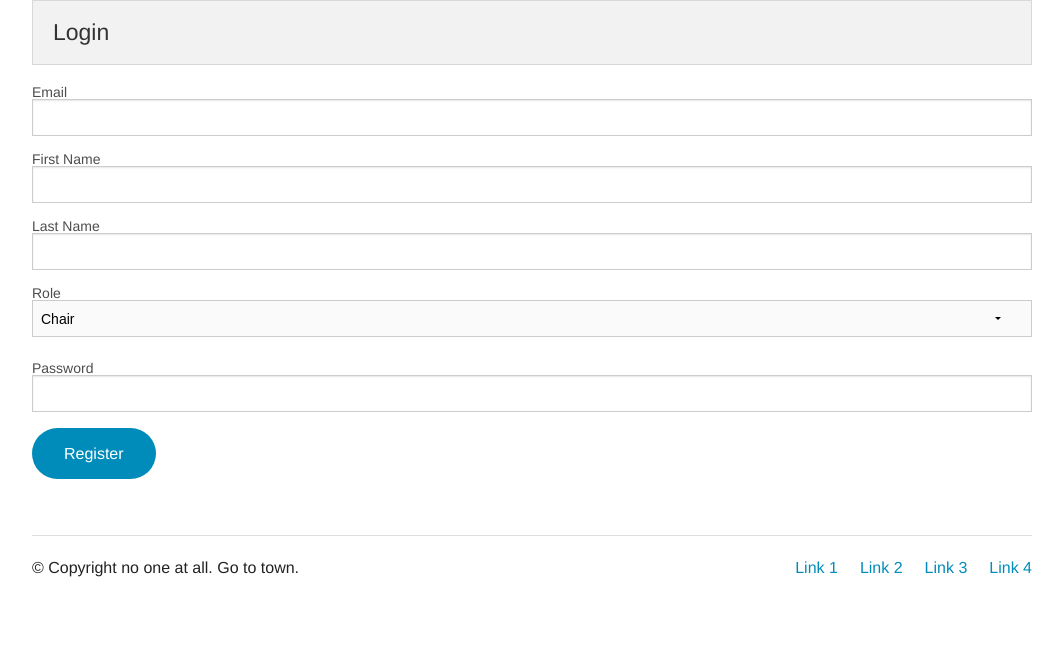
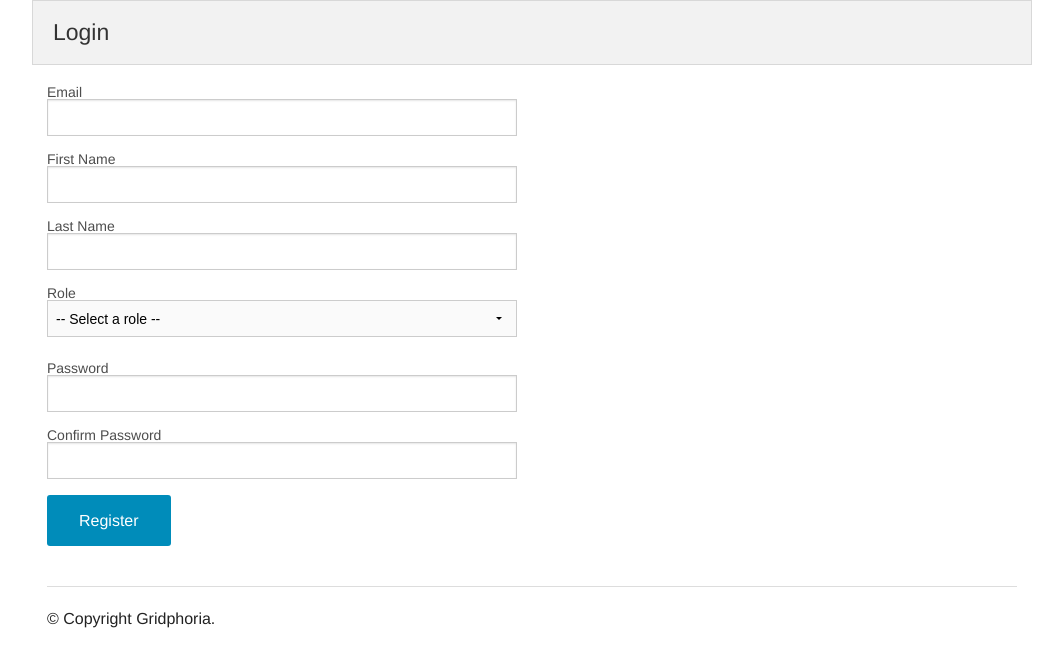
Before and after one commit to intelchip/gridphoria, a CodeIgniter app: page /index.php/pages/register in a window 1280 px wide. Shown: the part 71-738 px from the top of the page, without its empty margins (108-1171 px from the left). Run offline with CodeIgniter, Linux system fonts and the light colour scheme; data that the repository does not hold is empty; some libraries are stand-ins or nearby versions.

Commit message:
Got a successful register/login functionality working.

```diff
--- a/application/config/autoload.php
+++ b/application/config/autoload.php
@@ -109,7 +109,7 @@ $autoload['language'] = array();
 |
 */
 
-$autoload['model'] = array('layoutmodel', 'usermodel');
+$autoload['model'] = array('layoutmodel', 'usermodel', 'datamodel');
 
 /* End of file autoload.php */
 /* Location: ./application/config/autoload.php */
--- /dev/null
+++ b/application/models/datamodel.php
@@ -0,0 +1,21 @@
+<?php
+
+if (!defined('BASEPATH')) {
+    exit('No direct script access allowed');
+}
+
+class Datamodel extends CI_Model {
+    public function __construct() {
+        parent::__construct();
+    }
+
+    /**
+     * Returns an array of objects from the roles table
+     * @return type
+     */
+    public function getRoles(){
+        $sql = "select * from roles";
+        $query = $this->db->query($sql);
+        return $query->result();
+    }
+}
--- a/application/models/layoutmodel.php
+++ b/application/models/layoutmodel.php
@@ -28,7 +28,7 @@ class Layoutmodel extends CI_Model {
         );
         $this->js = array(
             array("vendor/modernizr.js"),
-            array("foundation.js")
+            array("foundation.min.js")
         );
 
         $this->carabiner->group('main-styles', array('css' => $this->css));
--- /dev/null
+++ b/application/views/dashboard/index.php
@@ -0,0 +1,3 @@
+<div class="row">
+    <h2>Dashboard</h2>
+</div>
--- a/application/views/layout/footer.php
+++ b/application/views/layout/footer.php
@@ -1,25 +1,4 @@
 
-</div>
-<!-- Call to Action Panel -->
-<div class="row">
-    <div class="large-12 columns">
-<?php /*
-        <div class="panel">
-            <h4>Get in touch!</h4>
-
-            <div class="row">
-                <div class="large-9 columns">
-                    <p>We'd love to hear from you, you attractive person you.</p>
-                </div>
-                <div class="large-3 columns">
-                    <a href="#" class="radius button right">Contact Us</a>
-                </div>
-            </div>
-        </div>
-
-
-    </div>*
- */ ?>
 </div>
 <!-- Footer -->
 
@@ -28,15 +7,7 @@
         <hr />
         <div class="row">
             <div class="large-6 columns">
-                <p>&copy; Copyright no one at all. Go to town.</p>
-            </div>
-            <div class="large-6 columns">
-                <ul class="inline-list right">
-                    <li><a href="#">Link 1</a></li>
-                    <li><a href="#">Link 2</a></li>
-                    <li><a href="#">Link 3</a></li>
-                    <li><a href="#">Link 4</a></li>
-                </ul>
+                <p>&copy; Copyright Gridphoria.</p>
             </div>
         </div>
     </div>
--- a/application/views/layout/header.php
+++ b/application/views/layout/header.php
@@ -20,8 +20,24 @@
                 </div>
                 <div class="large-9 columns">
                     <ul class="right button-group">
+                        <?php
+                        $CI = & get_instance();
+
+                        $current_user = $CI->session->userdata("uid");
+                        if (!$current_user) {
+                            ?>
                             <li><a href="/index.php?/pages/register" class="button">Register</a></li>
                             <li><a href="/index.php?/pages/login" class="button">Login</a></li>
+                            <?php
+                        } else {
+                            ?>
+                            <li><a href="/index.php?/dashboard/" class="button">Dashboard</a></li>
+                            <li><a href="/index.php?/dashboard/" class="button">Add Classes</a></li>
+                            <li><a href="/index.php?/dashboard/" class="button">View Courses</a></li>
+                            <li><a href="/index.php?/dashboard/logout" class="button">Logout</a></li>
+                            <?php
+                        }
+                        ?>
                     </ul>
                 </div>
             </div>
--- a/application/views/pages/register.php
+++ b/application/views/pages/register.php
@@ -4,7 +4,8 @@
         <div class="panel">
             <h4>Login</h4>
         </div>
-
+        <div class="clearfix"></div>
+        <div class="large-6 column">
             <label>Email
                 <input type="text" name="data[user][email]">
             </label>
@@ -19,14 +20,26 @@
 
             <label>Role
                 <select name="data[user][role]">
-                <option value="0">Chair</option>
+                    <option> -- Select a role --</option>
+
+                    <?php
+                    $CI = & get_instance();
+
+                    foreach ($CI->datamodel->getRoles() as $row) {
+                        echo "<option value = '{$row->id}'>{$row->role}</option>";
+                    }
+                    ?>
                 </select>
             </label>
 
             <label>Password
-            <input type="text" name="data[user][password]">
+                <input type="password" name="data[user][password]">
+            </label>
+            <label>Confirm Password
+                <input type="password" name="data[user][cpassword]">
             </label>
 
-        <input type="submit" class="button radius round" value="Register" />
+            <input type="submit" class="button radius" value="Register" />
+        </div>
     </form>
 </div>
```
Also changed, not shown: application/controllers/authenticate.php (+23 -13 lines), application/controllers/dashboard.php (+16 -2 lines), application/views/pages/login.php (+20 -3 lines). Lines whose indentation alone changed are shown as unchanged.
